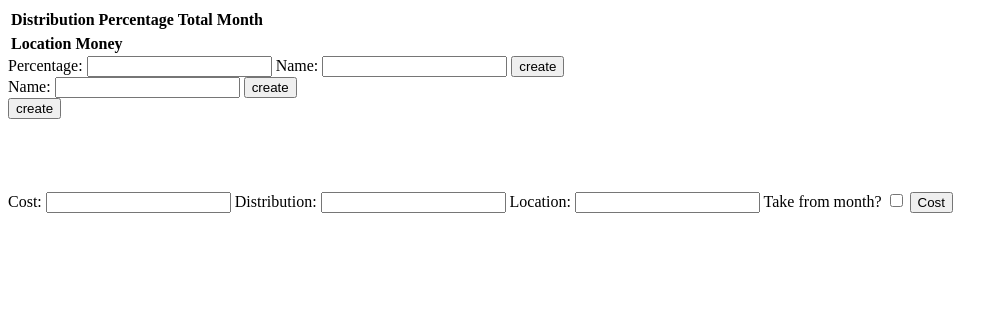
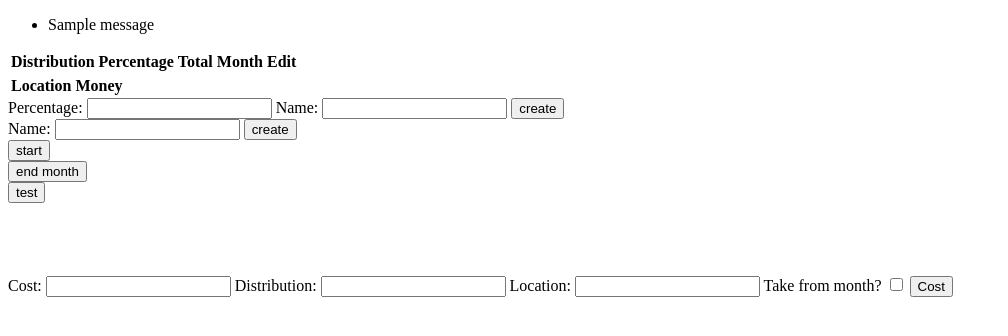
Before and after one commit to TheHoodieAfro/FinancialOrgnizer_YellowPlan, a Flask app: page / in a window 1280 px wide. Shown: the top 336 px of the page, without its empty margins (0-1008 px from the left). Run offline with Flask 2, Linux system fonts and the light colour scheme; one stand-in notice (Sample message) is shown; lists and menus that the app fills with data are empty.

Commit message:
General changes

```diff
--- a/app.py
+++ b/app.py
@@ -1,4 +1,4 @@
-from flask import Flask, render_template, request, redirect
+from flask import Flask, render_template, request, redirect, url_for, flash
 
 # Aplication variables
 distributions=[]
@@ -67,13 +67,12 @@ def check_total_percentage():
 def edit_percentage(distribution, new_percentage):
     temp = [x for x in distributions if x.name == distribution]
 
-    if temp.len() == 0:
+    if len(temp) == 0:
         return False
 
-    else:
-        temp[0].percentage = new_percentage
+    temp[0].percentage = new_percentage
 
-        return True
+    return True
 
 ## Advanced functions
 def start_plan():
@@ -83,6 +82,7 @@ def start_plan():
     for loc in locations:
         for dist in distributions:
             loc.money[dist.name] = 0
+    return True
 
 def add_previous_money(location, distribution, money):
     for loc in locations:
@@ -200,11 +200,12 @@ def end_month():
     """Merges the total amount of money with the money of the month for each distribution
     """
     for dist in distributions:
-        dist.total += dist.total_money
-        dist.total_money = 0
+        dist.total += dist.total_month
+        dist.total_month = 0
 
 # Application API
 app = Flask(__name__)
+app.secret_key = 'c948fa4931abd65ec6174e2b'
 
 @app.route('/')
 def dashboard():
@@ -213,18 +214,43 @@ def dashboard():
 @app.route('/distribution/create', methods=['POST'])
 def view_create_distribution():
     create_distribution(int(request.form['dist_percentage']), request.form['dist_name'])
-    return redirect('/')
+    return redirect(url_for('dashboard'))
 
 @app.route('/location/create', methods=['POST'])
 def view_create_location():
     create_location(request.form['loc_name'])
-    return redirect('/')
+    return redirect(url_for('dashboard'))
 
 @app.route('/start', methods=['POST'])
 def view_start_plan():
-    start_plan()
-    return redirect('/')
+    state = start_plan()
+    if state == False:
+        flash('The distributions must sum up 100%')
+    return redirect(url_for('dashboard'))
+
+@app.route('/end', methods=['POST'])
+def view_end_month():
+    end_month()
+    return redirect(url_for('dashboard'))
+
+@app.route('/distribution/percentage/edit', methods=['POST'])
+def view_edit_percentage():
+    edit_percentage(request.form['dist_name'], int(request.form['dist_new_percentage']))
+    return redirect(url_for('dashboard'))
 
 @app.route('/lol', methods=['POST'])
 def lol():
-    return redirect('/')
+    return redirect(url_for('dashboard'))
+
+@app.route('/tests', methods=['POST'])
+def tests():
+    create_distribution(20, 'savings')
+    create_distribution(30, 'costs')
+    create_distribution(30, 'investments')
+    create_distribution(19, 'ahorro')
+
+    create_location('bancolombia')
+    create_location('rappi')
+    create_location('cash')
+    create_location('emergency cash')
+    return redirect(url_for('dashboard'))
--- a/templates/dashboard.html
+++ b/templates/dashboard.html
@@ -5,7 +5,15 @@
 
         <meta charset="UTF-8">
         <title>Dashboard</title>
-
+        {% with messages = get_flashed_messages() %}
+            {% if messages %}
+                <ul class=flashes>
+                {% for message in messages %}
+                    <li>{{ message }}</li>
+                {% endfor %}
+                </ul>
+            {% endif %}
+        {% endwith %}
     </head>
 
     <body>
@@ -17,6 +25,7 @@
                 <th>Percentage</th>
                 <th>Total</th>
                 <th>Month</th>
+                <th>Edit</th>
             </tr>
 
             {% for dist in list_distributions %}
@@ -25,6 +34,17 @@
                 <td>{{dist.percentage}}</td>
                 <td>{{dist.total}}</td>
                 <td>{{dist.total_month}}</td>
+                <td>
+                    <form action="/distribution/percentage/edit" method="post">
+
+                        <input type="number" name="dist_new_percentage" id="dist_new_percentage">
+
+                        <input type="hidden" name="dist_name" id="dist_name" value='{{dist.name}}'>
+
+                        <button type="submit" name="edit_percentage" value="edit_percentage">edit</button>
+
+                    </form>
+                </td>
             </tr>
             {% endfor %}
 
@@ -69,7 +89,19 @@
 
         <form action="/start" method="post">
 
-            <button type="submit" name="button_start_plan" value="start_plan">create</button>
+            <button type="submit" name="button_start_plan" value="start_plan">start</button>
+
+        </form>
+
+        <form action="/end" method="post">
+
+            <button type="submit" name="button_end_month" value="end_month">end month</button>
+
+        </form>
+
+        <form action="/tests" method="post">
+
+            <button type="submit" name="button_tests" value="tests">test</button>
 
         </form>
 
```
